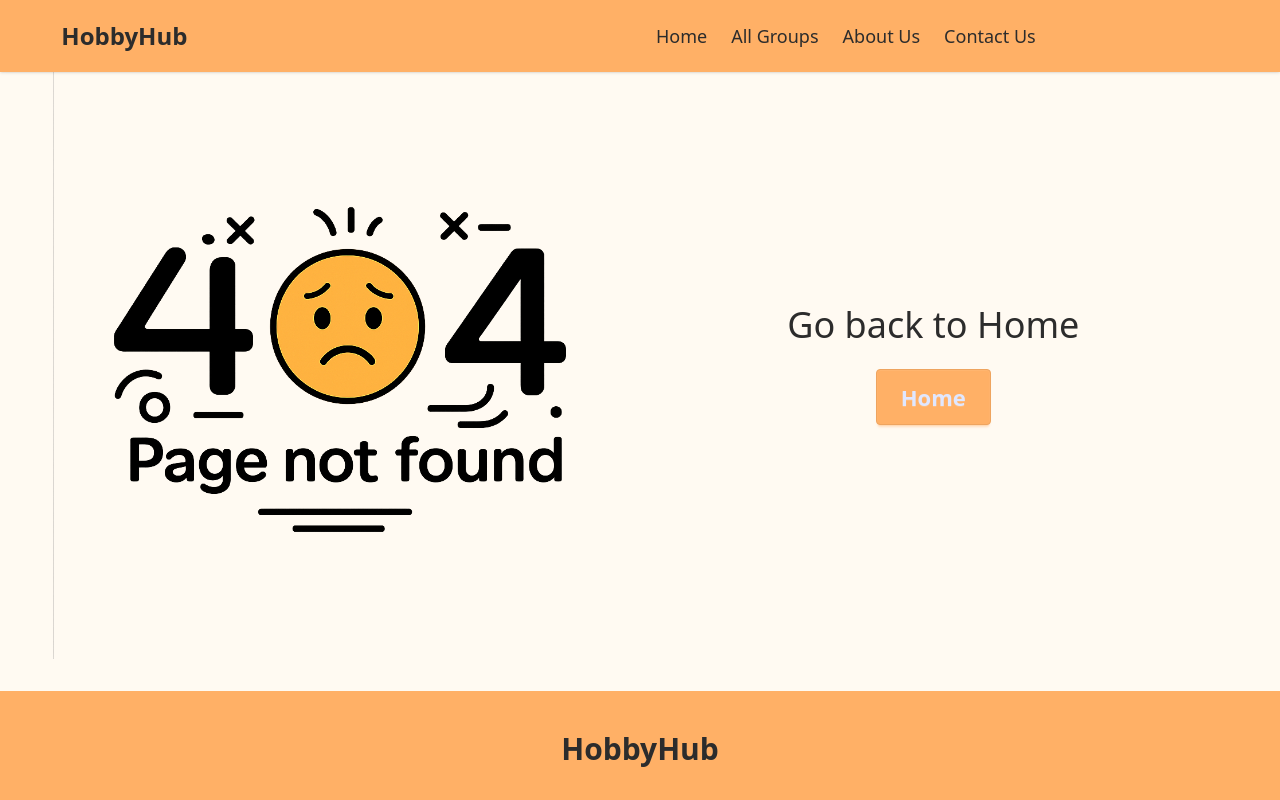
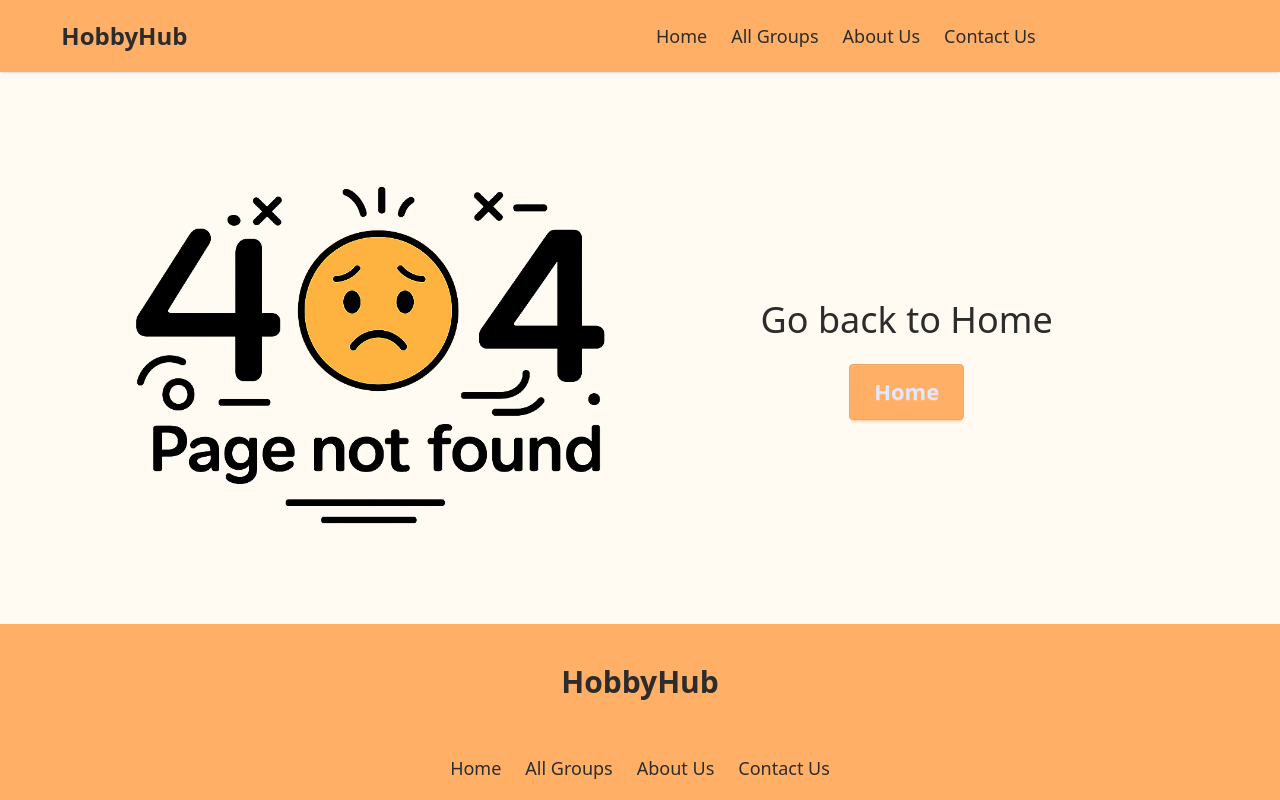
Before and after one commit to devabdullahalnoman/Hobby-Hub-Client, a React (Vite) app: page /createGroup in a window 1280 px wide. Shown: the top 800 px of the page. Built offline with nearby package versions, Linux system fonts and the light colour scheme; no server answers.

Commit message:
polished the total application

```diff
--- a/src/404Page/PageNotFound.jsx
+++ b/src/404Page/PageNotFound.jsx
@@ -4,10 +4,13 @@ import { Link } from "react-router";
 
 const PageNotFound = () => {
   return (
-    <div className="grid lg:grid-cols-2 w-11/12 mx-auto mb-8">
-      <img src={notfound} alt="" />
+    <div className="flex flex-col justify-center text-center lg:grid grid-cols-2 w-10/12 mx-auto my-20">
+      <div className="flex items-center justify-center">
+        <img src={notfound} alt="" />
+      </div>
+
       <div className="flex flex-col items-center justify-center">
-        <h1 className="text-4xl mb-6">Go back to Home</h1>
+        <h1 className="text-4xl my-6">Go back to Home</h1>
         <Link to="/">
           <button className="btn btn-xl btn-primary">Home</button>
         </Link>
--- a/src/Components/Navbar.jsx
+++ b/src/Components/Navbar.jsx
@@ -104,23 +104,22 @@ const Navbar = () => {
                 <div className="flex flex-col md:hidden gap-2 mt-3">
                   {user ? (
                     <div className="flex flex-col">
-                      <div className="avatar relative group mr-3">
-                        <div className="w-12 rounded-full">
-                          <img src={user.photoURL} />
-                        </div>
-                        <p className="absolute z-10 top-2 text-base-content text-2xl right-2 rounded-sm px-3 hidden group-hover:flex bg-base-100">
-                          {user.displayName}
-                        </p>
-                      </div>
-                      <div className="flex flex-col gap-2">
+                      <div className="mb-3">
                         <NavLink to="/dashboard">
                           <button className="btn btn-outline hover:bg-base-100 w-full">
                             Dashboard
                           </button>
                         </NavLink>
+                      </div>
+                      <div className="flex items-center justify-around">
+                        <div className="avatar">
+                          <div className="w-12 rounded-full">
+                            <img src={user.photoURL} />
+                          </div>
+                        </div>
                         <button
                           onClick={handleLogOut}
-                          className="btn btn-outline mt-2"
+                          className="btn btn-outline"
                         >
                           Log Out
                         </button>
```
Also changed, not shown: src/assets/notfound.png.
